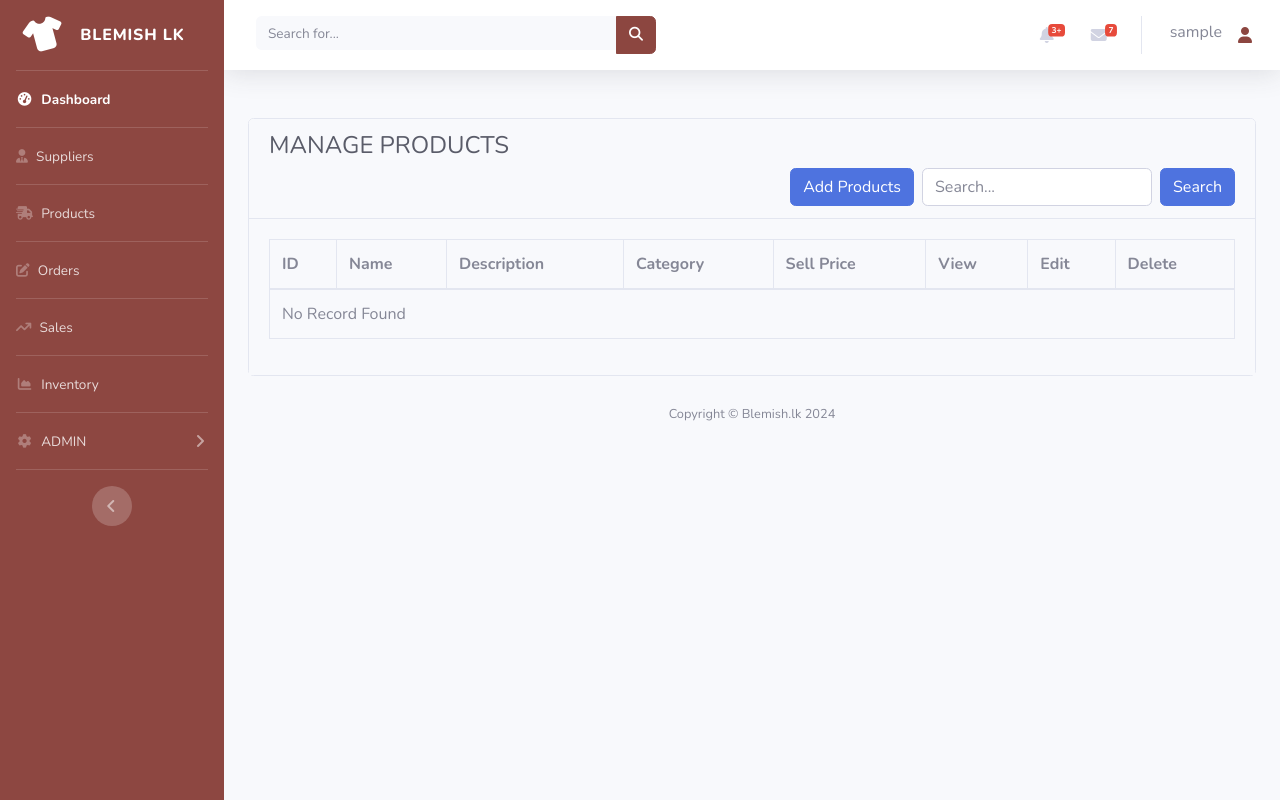
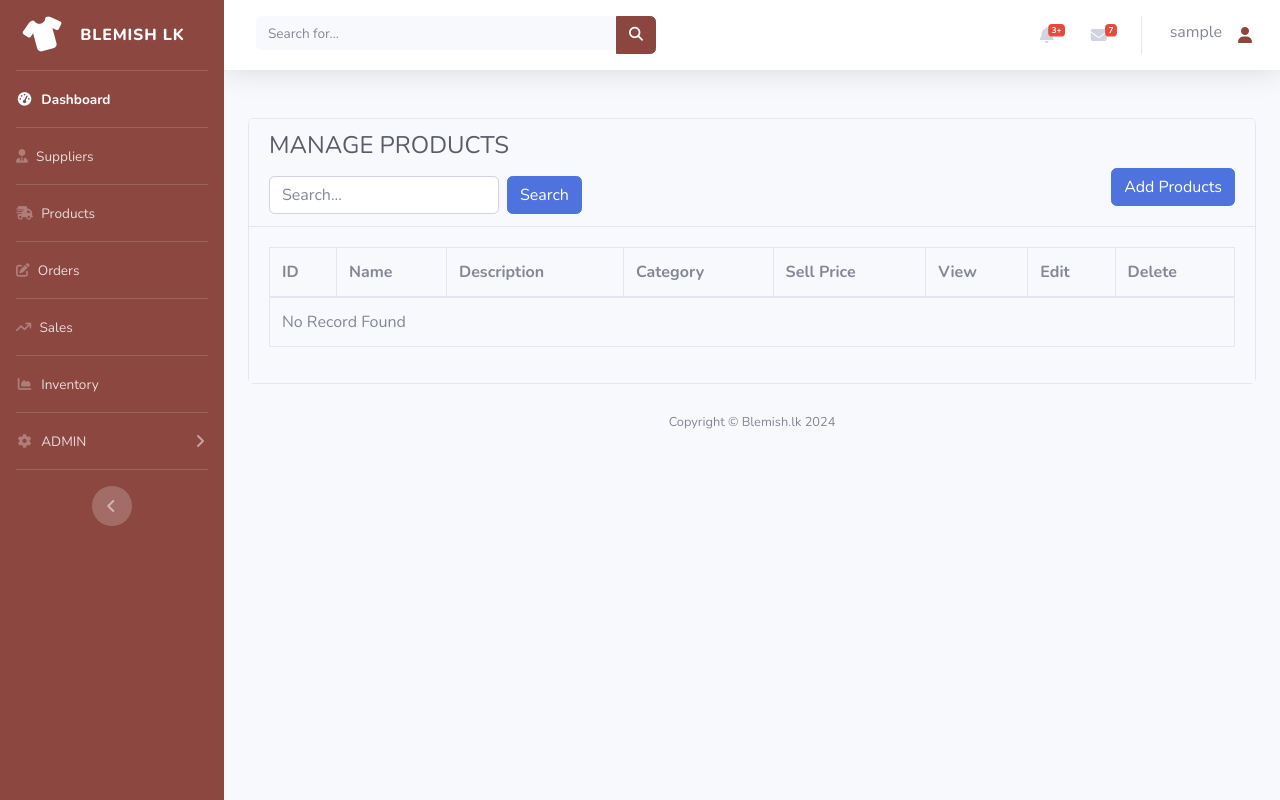
Before and after one commit to psw101/blemish-lk-system, a PHP site: page /product.php in a window 1280 px wide. Run offline with PHP 8.4, Linux system fonts and the light colour scheme; the visitor is signed in with stand-in values (Sample User, id 1); data that the repository does not hold is empty.

Commit message:
refactor: Update form layout and positioning in product.php and supplier.php
Co-authored-by: Tharushi <rathnay- im21111@stu.kln.ac.lk>

```diff
--- a/product.php
+++ b/product.php
@@ -34,13 +34,16 @@ include('includes/navbar.php');
             <div class="card">
                 <div class="card-header">
                     <h4 class="text-dark fw-bold">MANAGE PRODUCTS</h4>
-                    <form action="<?php echo $_SERVER['PHP_SELF']; ?>" method="GET" class="float-right form-inline">
+
+                    <form action="<?php echo $_SERVER['PHP_SELF']; ?>" method="GET" class="float-left form-inline mt-2">
                         <input type="text" name="search" class="form-control mr-sm-2" placeholder="Search...">
                         <button type="submit" class="btn btn-primary">Search</button>
                     </form>
-                    <button type="button" class="btn btn-primary float-right mr-2" data-toggle="modal" data-target="#insertdata">
+
+                    <button type="button" class="btn btn-primary float-right" data-toggle="modal" data-target="#insertdata">
                         Add Products
                     </button>
+
                 </div>
 
                 <div class="card-body bg-light" style="max-height: 60vh; overflow-y: auto;">
--- a/supplier.php
+++ b/supplier.php
@@ -250,7 +250,7 @@ include('includes/navbar.php');
 </div>
 <!-- Edit Modal End -->
 
-<div class="container-fluid px-4">
+<div class="container-fluid mt-5">
     <div class="card mt-4">
         <div class="card-header">
             <h4 class="text-dark fw-bold">MANAGE SUPPLIERS</h4>
```
